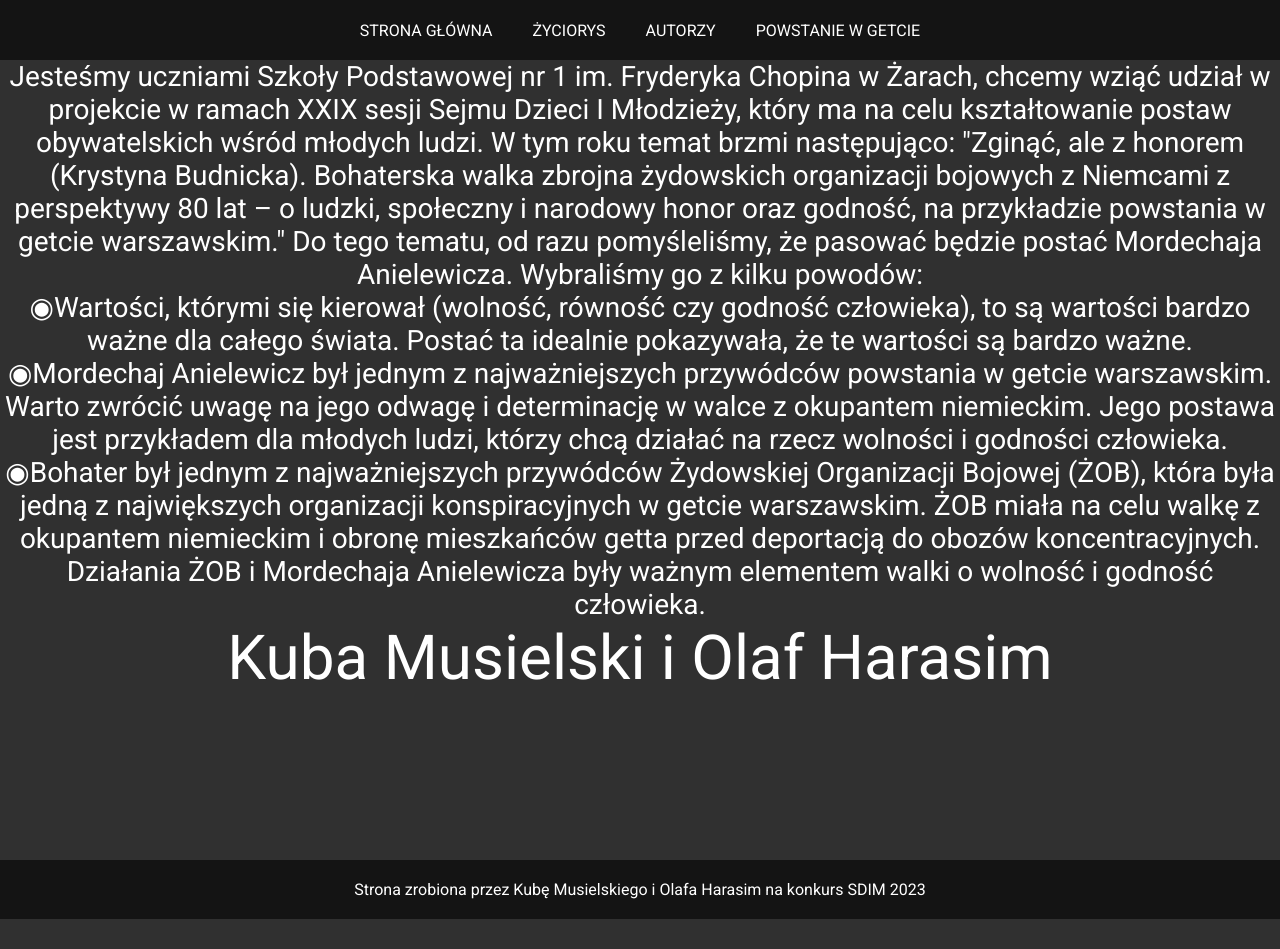
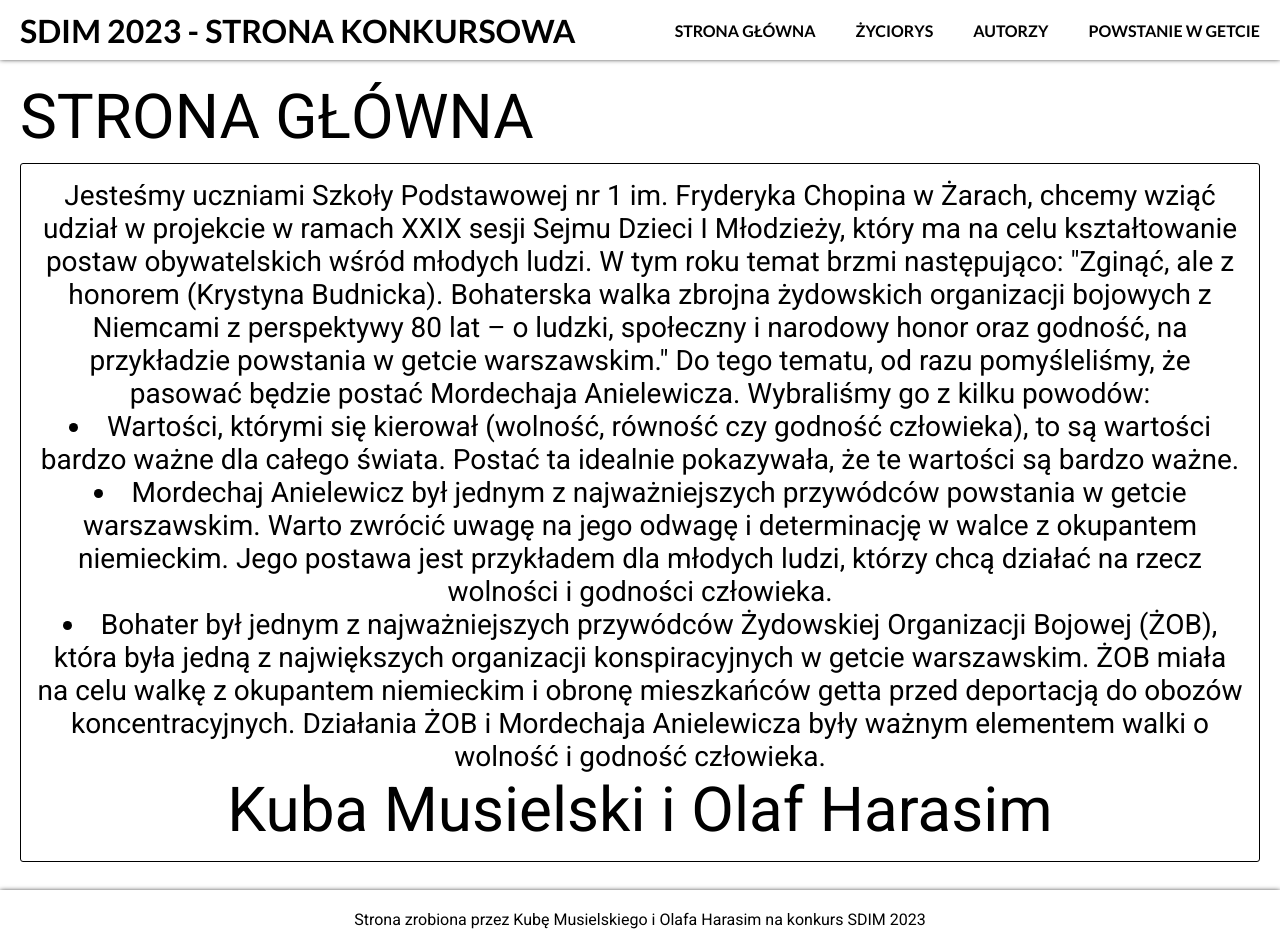
Before and after one commit to KubaZary1/sdim.github.com, a React (Create React App) app: page /getto-powstanie in a window 1280 px wide. Before the commit the page ends 919 px from the top, so only its background shows below. Built offline with nearby package versions, Linux system fonts and the light colour scheme.

Commit message:
REDESIGN

```diff
--- a/src/App.css
+++ b/src/App.css
@@ -2,3 +2,21 @@
   text-align: center;
   font-size: 28px;
 }
+.content {
+  margin: 20px;
+}
+.container {
+  border: 1px solid #000;
+  padding: 15px;
+  border-radius: 15px;
+  margin-bottom: 10px;
+  margin-top: 10px;
+}
+.homePageUlList {
+  list-style-position: inside;
+}
+@media screen and (max-width: 992px) {
+  .homePageContent {
+    font-size: 16px;
+  }
+}
--- a/src/App.js
+++ b/src/App.js
@@ -1,43 +1,44 @@
 import "./App.css";
 function App() {
   return (
-    <div className="App">
+    <div className="content">
+      <div className="big-text">STRONA GŁÓWNA</div>
+      <div className="container">
         <div className="homePageContent">
           Jesteśmy uczniami Szkoły Podstawowej nr 1 im. Fryderyka Chopina w
-        Żarach, chcemy wziąć udział w projekcie w ramach XXIX sesji Sejmu Dzieci
-        I Młodzieży, który ma na celu kształtowanie postaw obywatelskich wśród
-        młodych ludzi. W tym roku temat brzmi następująco: &quot;Zginąć, ale z
-        honorem (Krystyna Budnicka). Bohaterska walka zbrojna żydowskich
-        organizacji bojowych z Niemcami z perspektywy 80 lat – o ludzki,
-        społeczny i narodowy honor oraz godność, na przykładzie powstania w
-        getcie warszawskim.&quot; Do tego tematu, od razu pomyśleliśmy, że
-        pasować będzie postać Mordechaja Anielewicza. Wybraliśmy go z kilku
-        powodów:
+          Żarach, chcemy wziąć udział w projekcie w ramach XXIX sesji Sejmu
+          Dzieci I Młodzieży, który ma na celu kształtowanie postaw
+          obywatelskich wśród młodych ludzi. W tym roku temat brzmi następująco:
+          &quot;Zginąć, ale z honorem (Krystyna Budnicka). Bohaterska walka
+          zbrojna żydowskich organizacji bojowych z Niemcami z perspektywy 80
+          lat – o ludzki, społeczny i narodowy honor oraz godność, na
+          przykładzie powstania w getcie warszawskim.&quot; Do tego tematu, od
+          razu pomyśleliśmy, że pasować będzie postać Mordechaja Anielewicza.
+          Wybraliśmy go z kilku powodów:
           <ul className="homePageUlList">
             <li>
-            ◉Wartości, którymi się kierował (wolność, równość czy godność
-            człowieka), to są wartości bardzo ważne dla całego świata. Postać ta
-            idealnie pokazywała, że te wartości są bardzo ważne.
+              Wartości, którymi się kierował (wolność, równość czy godność
+              człowieka), to są wartości bardzo ważne dla całego świata. Postać
+              ta idealnie pokazywała, że te wartości są bardzo ważne.
             </li>
             <li>
-            ◉Mordechaj Anielewicz był jednym z najważniejszych przywódców
-            powstania w getcie warszawskim. Warto zwrócić uwagę na jego odwagę i
-            determinację w walce z okupantem niemieckim. Jego postawa jest
-            przykładem dla młodych ludzi, którzy chcą działać na rzecz wolności
-            i godności człowieka.
+              Mordechaj Anielewicz był jednym z najważniejszych przywódców
+              powstania w getcie warszawskim. Warto zwrócić uwagę na jego odwagę
+              i determinację w walce z okupantem niemieckim. Jego postawa jest
+              przykładem dla młodych ludzi, którzy chcą działać na rzecz
+              wolności i godności człowieka.
             </li>
             <li>
-            ◉Bohater był jednym z najważniejszych przywódców Żydowskiej
+              Bohater był jednym z najważniejszych przywódców Żydowskiej
               Organizacji Bojowej (ŻOB), która była jedną z największych
-            organizacji konspiracyjnych w getcie warszawskim. ŻOB miała na celu
-            walkę z okupantem niemieckim i obronę mieszkańców getta przed
+              organizacji konspiracyjnych w getcie warszawskim. ŻOB miała na
+              celu walkę z okupantem niemieckim i obronę mieszkańców getta przed
               deportacją do obozów koncentracyjnych. Działania ŻOB i Mordechaja
               Anielewicza były ważnym elementem walki o wolność i godność
               człowieka.
             </li>
           </ul>
-        <div className="bigText" style={{ fontSize: "62px" }}>
-          Kuba Musielski i Olaf Harasim
+          <div className="big-text">Kuba Musielski i Olaf Harasim</div>
         </div>
       </div>
     </div>
--- a/src/Footer.css
+++ b/src/Footer.css
@@ -1,6 +1,12 @@
+:root {
+  --footer-background: #fff;
+  --footer-shadow: 0 1px 5px #000;
+}
 footer {
-  background-color: #141414;
+  margin-top: 10px;
+  background-color: var(--footer-background);
   display: flex;
   justify-content: center;
   padding: 20px;
+  box-shadow: var(--footer-shadow);
 }
--- a/src/Navbar.jsx
+++ b/src/Navbar.jsx
@@ -6,12 +6,11 @@ function Navbar() {
   return (
     <>
       <div className="responsiveButton">
-        <button onClick={() => setMobileState((prev) => !prev)}>
-          Nawigator
-        </button>
+        <button onClick={() => setMobileState((prev) => !prev)}>MENU</button>
       </div>
       <div className="navSpacer"></div>
       <nav className={mobileState ? "navbarActive" : "navbar"}>
+        <div className="navbarLogo">SDIM 2023 - STRONA KONKURSOWA</div>
         <div className="navbarLinks">
           <a href="/sdim.github.com/#/">STRONA GŁÓWNA</a>
           <a href="/sdim.github.com/#/zyciorys">ŻYCIORYS</a>
--- a/src/getto.css
+++ b/src/getto.css
@@ -1,22 +1,24 @@
 .container {
   border: 1px solid #000;
   padding: 15px;
-  border-radius: 15px;
+  border-radius: 3px;
   margin-bottom: 10px;
 }
 .gallery {
   margin-top: 10px;
   border: 1px solid #000;
   padding: 15px;
-  border-radius: 15px;
+  border-radius: 3px;
   display: flex;
   flex-wrap: wrap;
   justify-content: center;
   align-items: center;
   gap: 10px;
-  width: 100%;
 }
 .gallery > img {
   max-width: 100%;
   height: auto;
 }
+.content {
+  margin: 20px;
+}
--- a/src/global.css
+++ b/src/global.css
@@ -1,24 +1,34 @@
 @import url("https://fonts.googleapis.com/css2?family=Roboto:wght@400&display=swap");
+:root {
+  --site-background-color: #fff; /* #303030 */
+  --text-color: #000; /* #fff */
+}
 * {
   box-sizing: border-box;
   padding: 0;
   margin: 0;
   font-family: "roboto", sans-serif;
 }
-.content {
-  padding: 25px;
-  min-height: 100vh;
-  background-color: #303030;
-  color: #fff;
+
+a {
+  color: rgb(0, 162, 255);
 }
-a {
-  color: aqua;
+a:hover {
+  color: rgb(0, 118, 187);
 }
 
 body {
-  background-color: #303030;
-  color: #fff;
+  background-color: var(--site-background-color);
+  color: var(--text-color);
 }
 .globalContent {
   min-height: 100vh;
 }
+.big-text {
+  font-size: 62px;
+}
+@media screen and (max-width: 992px) {
+  .big-text {
+    font-size: 42px;
+  }
+}
--- a/src/navbar.css
+++ b/src/navbar.css
@@ -1,13 +1,25 @@
+@import url("https://fonts.googleapis.com/css2?family=Lato:wght@700&display=swap");
 :root {
   --nav-height: 60px;
+  --nav-background: #fff; /* #141414 */
+  --nav-text-color: #000; /* #fff */
+  --nav-shadow: 0 -1px 5px #000;
+  --nav-mobile-shadow: -1px 0px 5px #000;
+}
+.navbar {
+  box-shadow: var(--nav-shadow);
+}
+.navbarActive {
+  box-shadow: var(--nav-mobile-shadow);
 }
 .navbar,
 .navbarActive {
-  background-color: #141414;
+  background-color: var(--nav-background);
   height: var(--nav-height);
   display: flex;
-  justify-content: center;
-  color: #fff;
+  justify-content: space-between;
+  align-items: center;
+  color: var(--nav-text-color);
   position: fixed;
   left: 0;
   right: 0;
@@ -20,7 +32,10 @@
 .navbar a,
 .navbarActive a {
   text-decoration: none;
-  color: #fff;
+  color: var(--nav-text-color);
+  font-family: "Lato", sans-serif;
+  font-weight: 700;
+  transition: all 0.15s ease;
 }
 .navbar a:hover,
 .navbarActive a:hover {
@@ -43,21 +58,35 @@
   z-index: 999;
 }
 .responsiveButton button {
-  width: 100px;
-  height: 50px;
-  background-color: #303030;
-  color: #fff;
-  border-style: solid;
-  border-color: #141414;
-  border-radius: 10px;
+  box-shadow: 0px 0px 5px #000;
+  width: 60px;
+  height: 60px;
+  padding: 10px;
+  background-color: #fff;
+  border-style: none;
+  color: #000;
+  border-radius: 3px;
+  font-family: "Lato", sans-serif;
+  font-weight: 700;
   cursor: pointer;
   display: none;
+  transition: transform 0.15s ease;
 }
 .responsiveButton button:active {
-  background-color: #202020;
+  transform: translateY(3px);
+  background-color: #eeef;
+}
+.navbarLogo {
+  font-size: 32px;
+  margin: 20px;
+  font-family: "Lato", sans-serif;
+  font-weight: 700;
 }
 
 @media screen and (max-width: 992px) {
+  .navbarLogo {
+    display: none;
+  }
   .navSpacer {
     width: 0%;
     height: 0px;
--- a/src/zyciorys.css
+++ b/src/zyciorys.css
@@ -3,8 +3,12 @@
   padding: 15px;
   border-radius: 15px;
   margin-bottom: 10px;
+  margin-top: 10px;
 }
 .nowyRozdzial {
-  font-size: 46px;
+  font-size: 32px;
   margin: 10px;
 }
+.content {
+  margin: 20px;
+}
```
Also changed, not shown: src/Getto.jsx (+49 -44 lines), src/Zyciorys.jsx (+64 -57 lines), 1 other file (tests, documents, lock files or other folders). Lines whose indentation alone changed are shown as unchanged.
